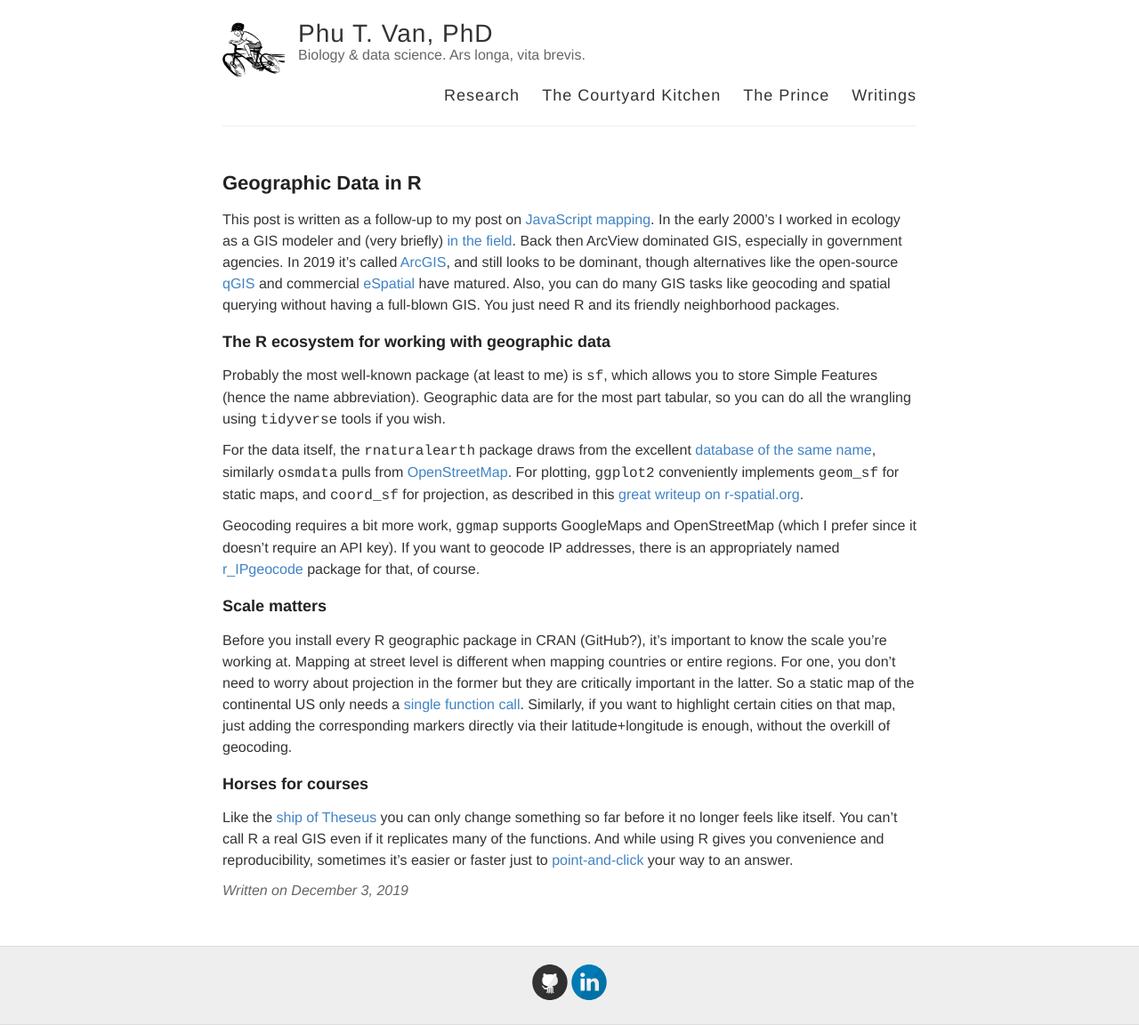
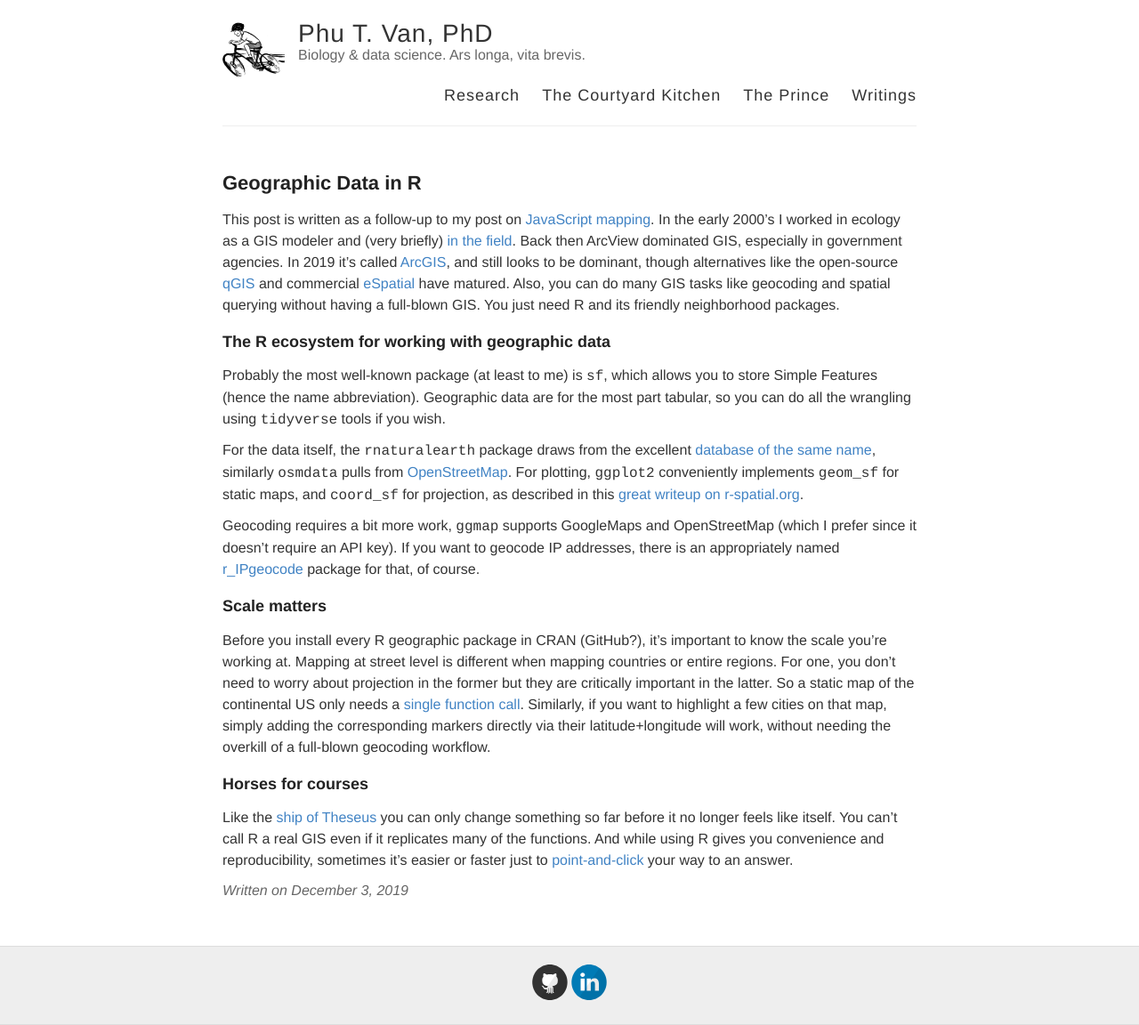
Before and after one commit to ptvan/ptvan.github.io, a Jekyll site: the page built from _posts/2019-12-03-geographic-data-in-R.md, in a window 1280 px wide. Shown: the whole page at 89% size. Built offline with Jekyll 4.4.1, drawn with Linux system fonts in a browser that asks for light colours.

Commit message:
updated geographics data in R blogpost

```diff
--- a/_posts/2019-12-03-geographic-data-in-R.md
+++ b/_posts/2019-12-03-geographic-data-in-R.md
@@ -13,7 +13,7 @@ For the data itself, the `rnaturalearth` package draws from the excellent [datab
 Geocoding requires a bit more work, `ggmap` supports GoogleMaps and OpenStreetMap (which I prefer since it doesn't require an API key). If you want to geocode IP addresses, there is an appropriately named [r_IPgeocode](https://github.com/cengel/r_IPgeocode) package for that, of course.
 
 ### Scale matters
-Before you install every R geographic package in CRAN (GitHub?), it's important to know the scale you're working at. Mapping at street level is different when mapping countries or entire regions. For one, you don't need to worry about projection in the former but they are critically important in the latter. So a static map of the continental US only needs a [single function call](https://github.com/ptvan/R-snippets/blob/master/geographic_analysis.R). Similarly, if you want to highlight certain cities on that map, just adding the corresponding markers directly via their latitude+longitude is enough, without the overkill of geocoding.
+Before you install every R geographic package in CRAN (GitHub?), it's important to know the scale you're working at. Mapping at street level is different when mapping countries or entire regions. For one, you don't need to worry about projection in the former but they are critically important in the latter. So a static map of the continental US only needs a [single function call](https://github.com/ptvan/R-snippets/blob/master/geographic_analysis.R). Similarly, if you want to highlight a few cities on that map, simply adding the corresponding markers directly via their latitude+longitude will work, without needing the overkill of a full-blown geocoding workflow.
 
 ### Horses for courses
 Like the [ship of Theseus](https://en.wikipedia.org/wiki/Ship_of_Theseus) you can only change something so far before it no longer feels like itself. You can't call R a real GIS even if it replicates many of the functions. And while using R gives you convenience and reproducibility, sometimes it's easier or faster just to [point-and-click](https://www.qgis.org/en/site/forusers/download.html) your way to an answer.
```
